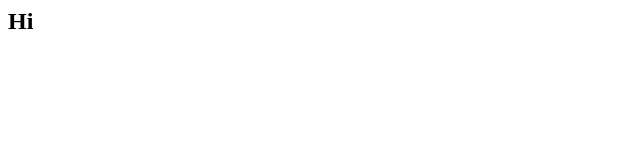
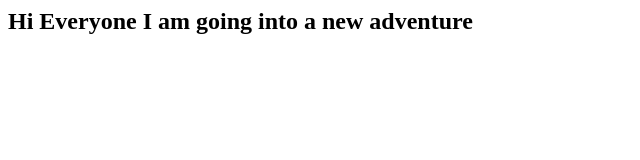
Before and after one commit to BOUCHRACHENNOUN/projets, a plain HTML site: page index.html in a window 1280 px wide. Shown: the whole page, without its empty margins (0-640 px from the left). Drawn offline with Linux system fonts and the light colour scheme.

Commit message:
Secind commit

```diff
--- a/index.html
+++ b/index.html
@@ -1,3 +1,3 @@
 <html>
-    <h2>Hi</h2>
+    <h2>Hi Everyone I am going into a new adventure</h2>
 </html>
```
